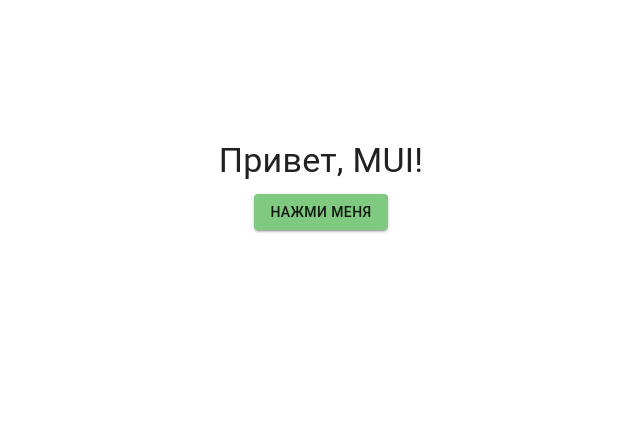
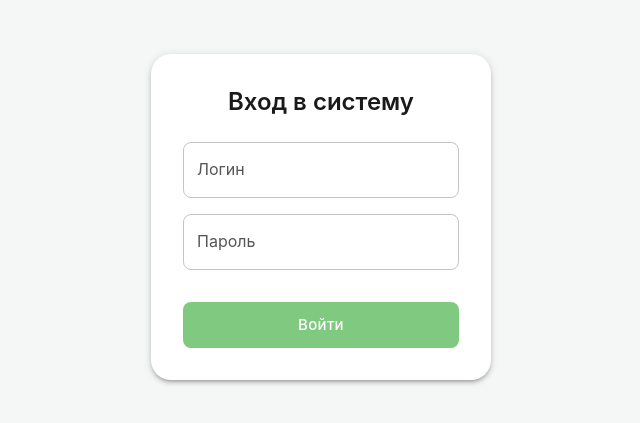
Before and after one commit to MaksimovYuriy/ServiceFlow_front, a React (Vite) app: page /login in a window 1280 px wide. Shown: the part 215-638 px from the top of the page, without its empty margins (319-959 px from the left). Built offline with nearby package versions, Linux system fonts and the light colour scheme.

Commit message:
Страницы логина

```diff
--- a/package.json
+++ b/package.json
@@ -18,6 +18,7 @@
     "@mui/styled-engine-sc": "^7.3.3",
     "react": "^19.1.1",
     "react-dom": "^19.1.1",
+    "react-router-dom": "^7.9.5",
     "styled-components": "^6.1.19"
   },
   "devDependencies": {
--- a/src/App.tsx
+++ b/src/App.tsx
@@ -1,16 +1,9 @@
-import { Button, Container, Typography } from '@mui/material';
 import './App.css'
+import { AppRouter } from './routes/AppRouter';
 
 function App() {
   return (
-      <Container>
-        <Typography variant="h4" gutterBottom>
-          Привет, MUI!
-        </Typography>
-        <Button variant="contained" color="primary">
-          Нажми меня
-        </Button>
-      </Container>
+      <AppRouter />
     );
 }
 
--- /dev/null
+++ b/src/pages/Login/Admin/LoginPage.tsx
@@ -0,0 +1,65 @@
+import { Box, Paper, Typography, TextField, Button } from "@mui/material";
+import { useState } from "react";
+
+export function LoginPage() {
+  const [secretKey, setSecretKey] = useState("");
+
+  const handleSubmit = (event: React.FormEvent) => {
+    event.preventDefault();
+    // Здесь позже добавим запрос к Rails API (через fetch/axios)
+    console.log("Ключ:", secretKey);
+  };
+
+  return (
+    <Box
+      sx={{
+        height: "100vh",
+        display: "flex",
+        alignItems: "center",
+        justifyContent: "center"
+      }}
+    >
+      <Paper
+        elevation={3}
+        sx={{
+          p: 4,
+          width: "100%",
+          maxWidth: 400,
+          borderRadius: 2,
+        }}
+      >
+        <Typography variant="h5" component="h1" textAlign="center" mb={3}>
+          Вход в систему
+        </Typography>
+
+        <Box
+          component="form"
+          onSubmit={handleSubmit}
+          sx={{ display: "flex", flexDirection: "column", gap: 2 }}
+        >
+
+          <TextField
+            label="Ключ администратора"
+            type="password"
+            variant="outlined"
+            fullWidth
+            value={secretKey}
+            onChange={(e) => setSecretKey(e.target.value)}
+          />
+
+          <Button
+            type="submit"
+            variant="contained"
+            color="primary"
+            size="large"
+            sx={{ mt: 2 }}
+          >
+            Войти
+          </Button>
+        </Box>
+      </Paper>
+    </Box>
+  );
+}
+
+export default LoginPage
--- /dev/null
+++ b/src/pages/Login/LoginPage.tsx
@@ -0,0 +1,74 @@
+import { Box, Paper, Typography, TextField, Button } from "@mui/material";
+import { useState } from "react";
+
+export function LoginPage() {
+  const [login, setLogin] = useState("");
+  const [password, setPassword] = useState("");
+
+  const handleSubmit = (event: React.FormEvent) => {
+    event.preventDefault();
+    // Здесь позже добавим запрос к Rails API (через fetch/axios)
+    console.log("Логин:", login);
+    console.log("Пароль:", password);
+  };
+
+  return (
+    <Box
+      sx={{
+        height: "100vh",
+        display: "flex",
+        alignItems: "center",
+        justifyContent: "center"
+      }}
+    >
+      <Paper
+        elevation={3}
+        sx={{
+          p: 4,
+          width: "100%",
+          maxWidth: 400,
+          borderRadius: 2,
+        }}
+      >
+        <Typography variant="h5" component="h1" textAlign="center" mb={3}>
+          Вход в систему
+        </Typography>
+
+        <Box
+          component="form"
+          onSubmit={handleSubmit}
+          sx={{ display: "flex", flexDirection: "column", gap: 2 }}
+        >
+          <TextField
+            label="Логин"
+            variant="outlined"
+            fullWidth
+            value={login}
+            onChange={(e) => setLogin(e.target.value)}
+          />
+
+          <TextField
+            label="Пароль"
+            type="password"
+            variant="outlined"
+            fullWidth
+            value={password}
+            onChange={(e) => setPassword(e.target.value)}
+          />
+
+          <Button
+            type="submit"
+            variant="contained"
+            color="primary"
+            size="large"
+            sx={{ mt: 2 }}
+          >
+            Войти
+          </Button>
+        </Box>
+      </Paper>
+    </Box>
+  );
+}
+
+export default LoginPage
--- /dev/null
+++ b/src/routes/AppRouter.tsx
@@ -0,0 +1,15 @@
+import { BrowserRouter, Routes, Route, Navigate } from "react-router-dom";
+import LoginPage from "../pages/Login/LoginPage";
+import AdminLoginPage from "../pages/Login/Admin/LoginPage";
+
+export function AppRouter() {
+  return (
+    <BrowserRouter>
+      <Routes>
+        <Route path="/" element={<Navigate to="/login" replace />} />
+        <Route path="/login" element={<LoginPage />} />
+        <Route path="/admin/login" element={<AdminLoginPage />} />
+      </Routes>
+    </BrowserRouter>
+  );
+}
--- a/src/theme.ts
+++ b/src/theme.ts
@@ -2,11 +2,69 @@ import { createTheme } from '@mui/material/styles';
 
 const theme = createTheme({
   palette: {
+    mode: 'light', // можно потом переключить на 'dark'
     primary: {
-      main: '#7fc980'
+      main: '#7fc980', // мягкий зелёный
+      contrastText: '#fff',
     },
     secondary: {
-      main: '#dc004e'
+      main: '#dc004e', // розовый акцент
+      contrastText: '#fff',
+    },
+    background: {
+      default: '#f5f7f6', // общий фон страницы
+      paper: '#ffffff',   // фон карточек и форм (например, Paper)
+    },
+    text: {
+      primary: '#1a1a1a',
+      secondary: '#555',
+    },
+  },
+
+  typography: {
+    fontFamily: '"Inter", "Roboto", "Helvetica", "Arial", sans-serif',
+    h5: {
+      fontWeight: 600,
+    },
+    button: {
+      textTransform: 'none',
+      fontWeight: 500,
+      letterSpacing: 0.3,
+    },
+  },
+
+  shape: {
+    borderRadius: 10,
+  },
+
+  components: {
+    MuiButton: {
+      styleOverrides: {
+        root: {
+          borderRadius: 8,
+          padding: '10px 20px',
+          boxShadow: 'none',
+          '&:hover': {
+            boxShadow: '0 2px 6px rgba(0,0,0,0.15)',
+          },
+        },
+      },
+    },
+    MuiTextField: {
+      styleOverrides: {
+        root: {
+          '& .MuiOutlinedInput-root': {
+            borderRadius: 8,
+          },
+        },
+      },
+    },
+    MuiPaper: {
+      styleOverrides: {
+        root: {
+          borderRadius: 12,
+        },
+      },
     },
   },
 });
```
Also changed, not shown: 1 other file (tests, documents, lock files or other folders).
